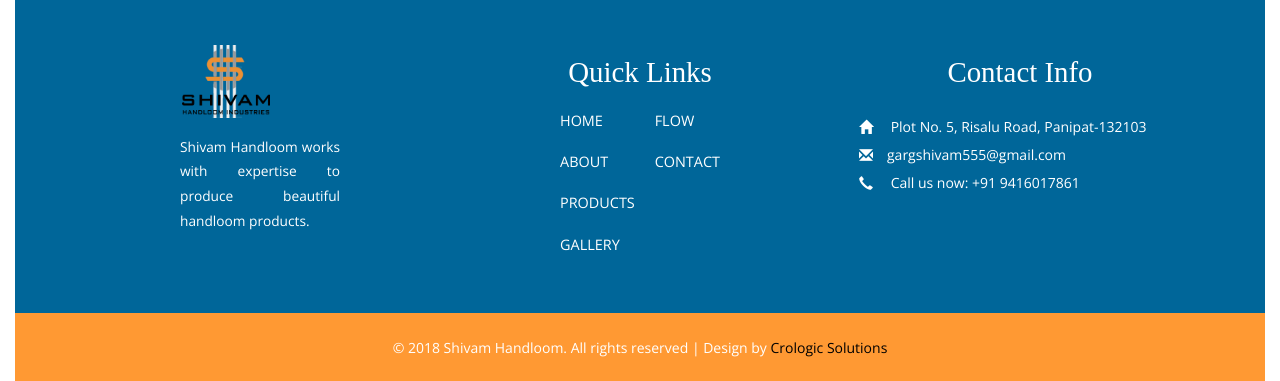
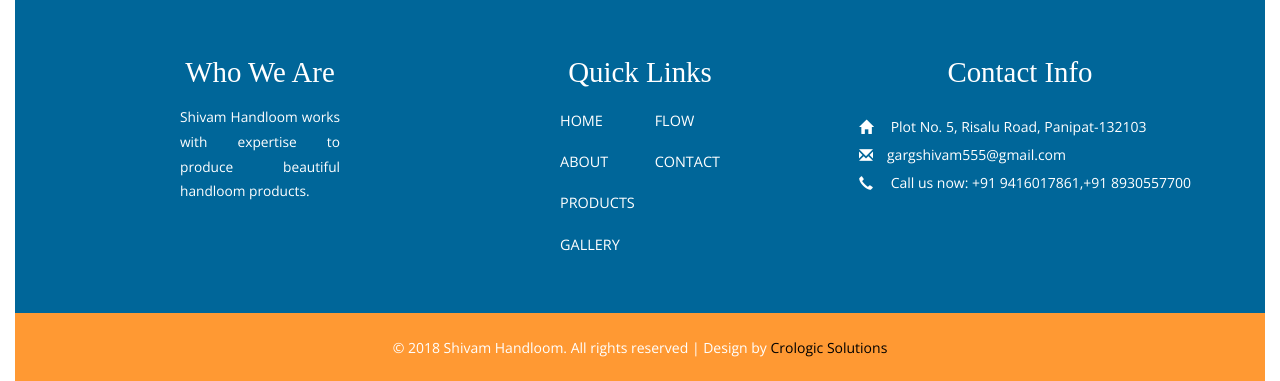
Before and after one commit to meghasingla/handlooms, a PHP site: page /index.php in a window 1280 px wide. Shown: the part 1565-1946 px from the top of the page. Run offline with PHP 8.4, Linux system fonts and the light colour scheme; some web fonts are replaced.

Commit message:
no added in footer

```diff
--- a/includes/footer.php
+++ b/includes/footer.php
@@ -1,10 +1,8 @@
-
 <!--footer start here-->
 <div class="footer agileits-f">
 		<div class="container">
 			<div class="col-md-4 footer-grid w3-f wow fadeInLeft animated animated" data-wow-delay=".5s" style="visibility: visible; animation-delay: 0.5s; animation-name: fadeInLeft;">
-				 <img src="images/logos123456.png"  style="width: 25%;margin-left: 97px;margin-top: -12px;" >
-				<h3 style="font-family: Proxima Nova;font-weight: normal;"><center></center></h3>
+				<h3 style="font-family: Proxima Nova;font-weight: normal;"><center>Who we are</center></h3>
 
 				<!--<a href="index.html"><img src="images/logosef.png" width="70%" style="margin-top: -13px;margin-bottom: 0px;"></a>-->
 				<p>Shivam Handloom works with expertise to produce beautiful handloom products.</p>
@@ -39,7 +37,7 @@
 				<ul class="footer-address">
 					<li><span class="glyphicon glyphicon-home" aria-hidden="true"></span> Plot No. 5, Risalu Road, Panipat-132103 </li>
 					<li><span class="glyphicon glyphicon-envelope" aria-hidden="true"></span><a href="mailto:Gargshivam555@gmail.com">gargshivam555@gmail.com</a></li>
-					<li><span class="glyphicon glyphicon-earphone" aria-hidden="true"></span> Call us now: +91 9416017861</li>
+					<li><span class="glyphicon glyphicon-earphone" aria-hidden="true"></span> Call us now: +91 9416017861,+91 8930557700</li>
 				</ul>
 			</div>
 			<div class="clearfix"> </div>
--- a/includes/header.php
+++ b/includes/header.php
@@ -60,7 +60,7 @@
 								<span class="glyphicon glyphicon-envelope"></span>
 								<a href="mailto:info@example.com" style="color: #000000;">gargshivam555@gmail.com</a>
 							&nbsp;
-							<div><span class="glyphicon glyphicon-earphone"></span>&nbsp;Call us now:+91 9416017861,<br>+91 8930557700</div>
+							<span class="glyphicon glyphicon-earphone"></span>&nbsp;Call us now:+91 9416017861,<br>+91 8930557700
 						</div>
 				</div>
 				</div>
```
